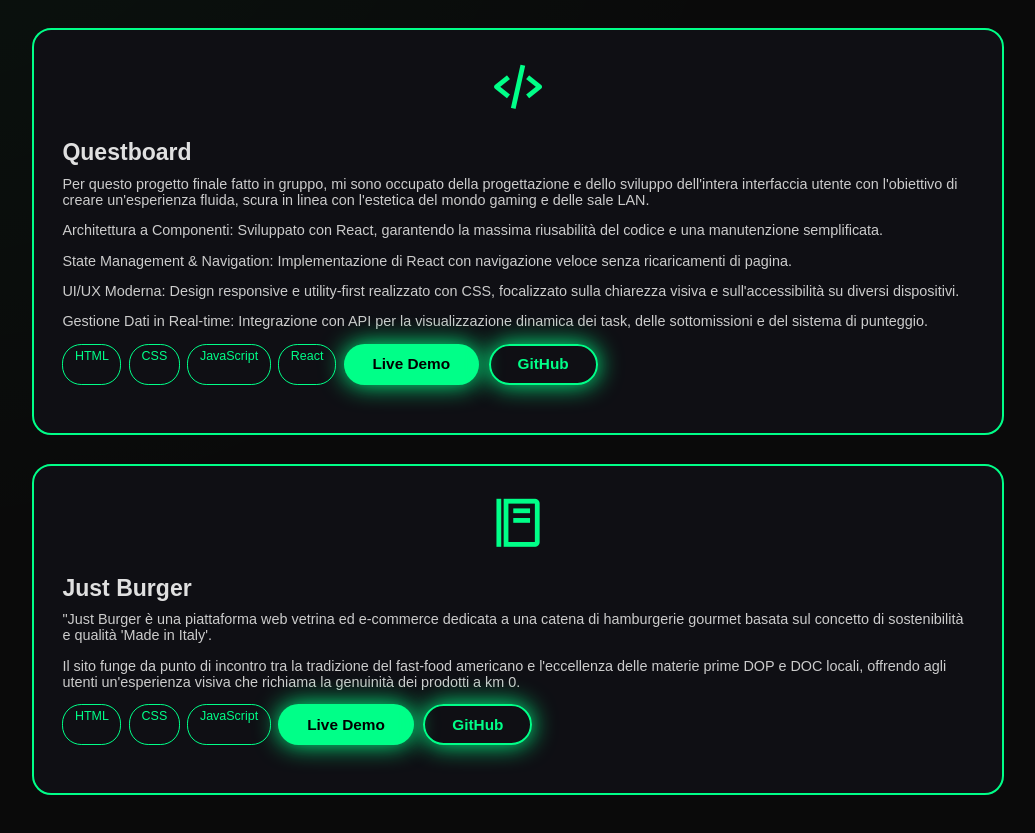
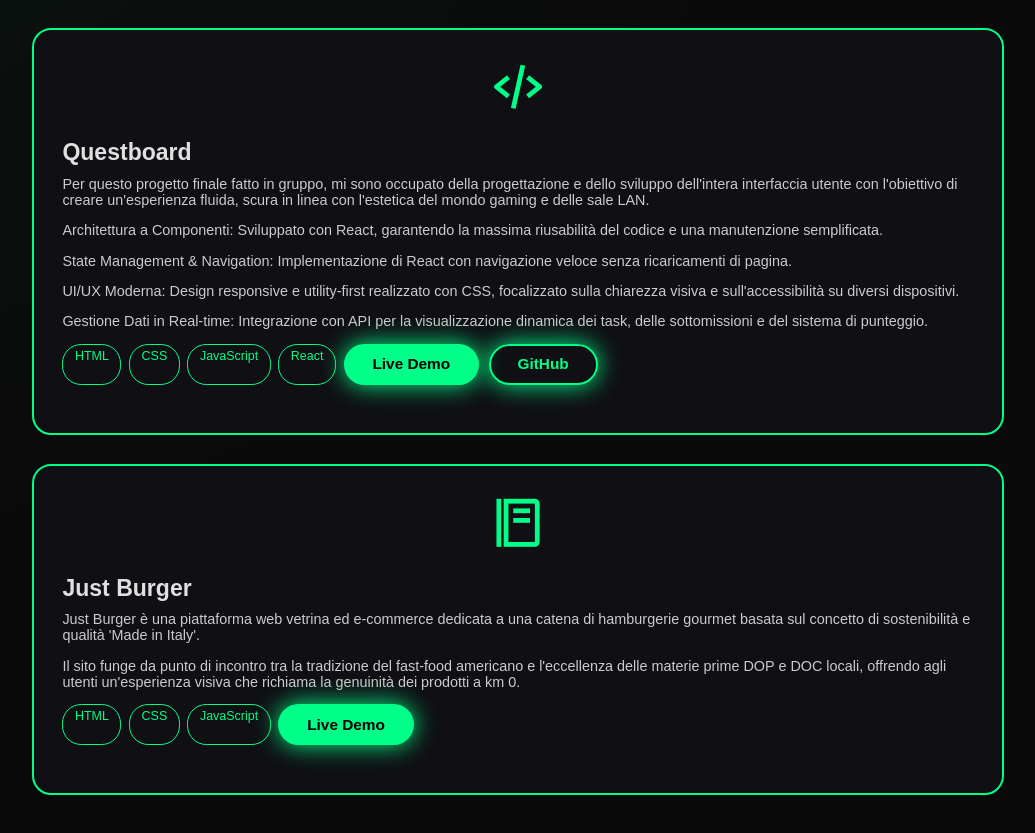
Before and after one commit to rosariolettiero54/Portfolio-Rosario, a plain HTML site: page src/main/resources/templates/HTML/progetti.html in a window 1280 px wide. Shown: the part 257-1090 px from the top of the page, without its empty margins (122-1157 px from the left). Drawn offline with nearby package versions, Linux system fonts and the light colour scheme.

Commit message:
Modifiche

```diff
--- a/src/main/resources/templates/HTML/progetti.html
+++ b/src/main/resources/templates/HTML/progetti.html
@@ -60,7 +60,7 @@
                 </div>
                 <div class="project-info">
                     <h3>Just Burger</h3>
-                    <p>"Just Burger è una piattaforma web vetrina ed e-commerce dedicata a una catena di hamburgerie gourmet basata sul concetto di sostenibilità e qualità 'Made in Italy'.</p>
+                    <p>Just Burger è una piattaforma web vetrina ed e-commerce dedicata a una catena di hamburgerie gourmet basata sul concetto di sostenibilità e qualità 'Made in Italy'.</p>
                     <p>Il sito funge da punto di incontro tra la tradizione del fast-food americano e l'eccellenza delle materie prime DOP e DOC locali, offrendo agli utenti un'esperienza visiva che richiama la genuinità dei prodotti a km 0.</p>
                     <div class="project-tags">
                         <span>HTML</span>
@@ -68,7 +68,6 @@
                         <span>JavaScript</span>
                         <div class="project-links">
                             <a href="http://justburgergeneration.altervista.org/" target="_blank" class="btn">Live Demo</a>
-                            <a href="https://github.com/rosariolettiero54/just-burger" target="_blank" class="btn btn-outline">GitHub</a>
                         </div>
                     </div>
                 </div>
```
